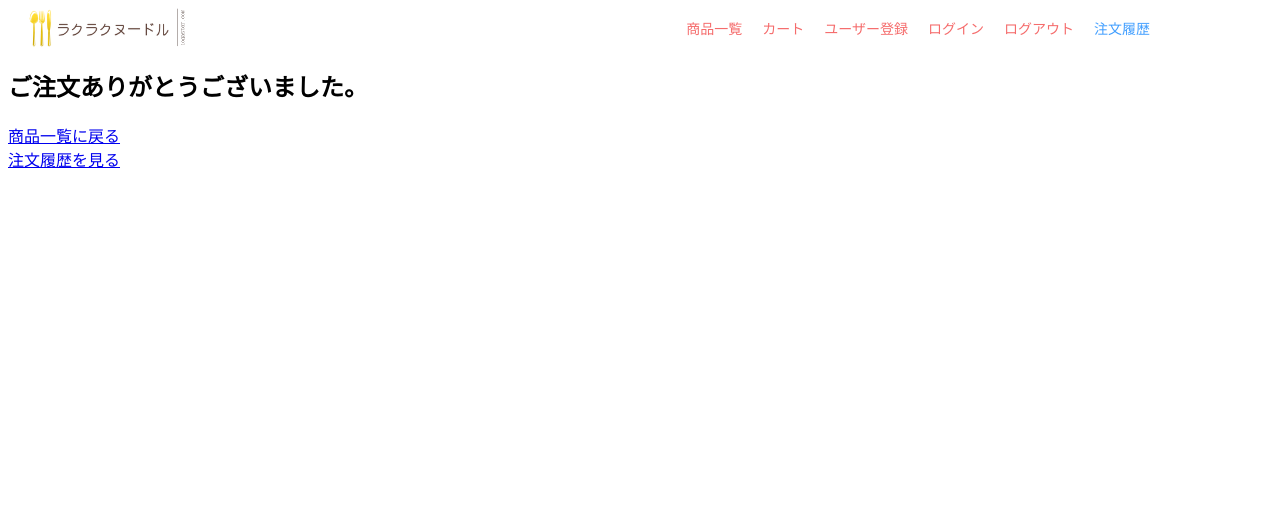
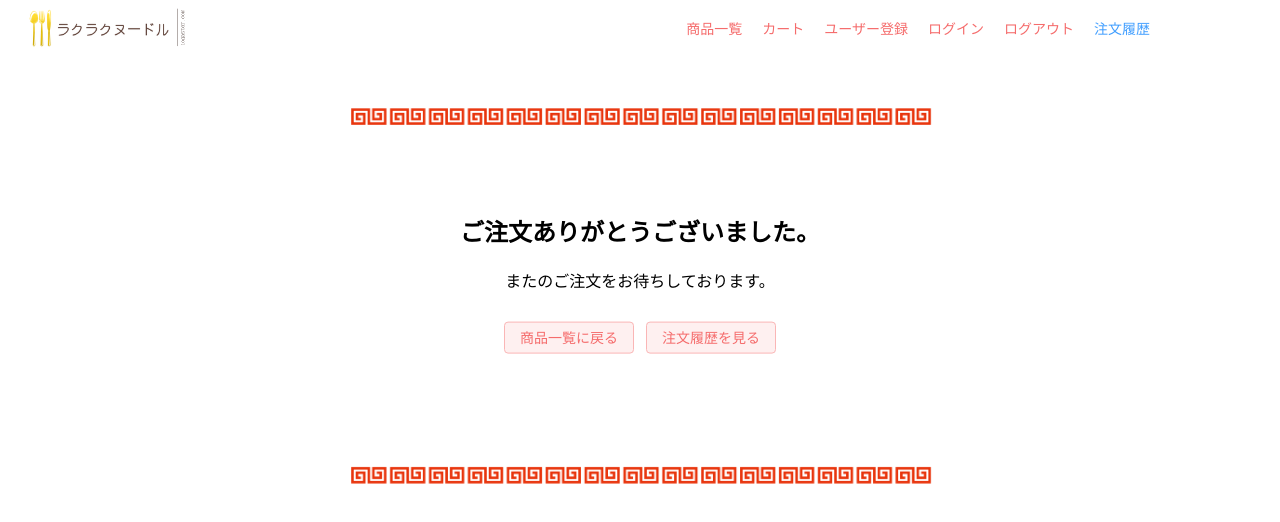
Before and after one commit to Mmy26/vue3-ecsite, a Vue app: page /orderFinished in a window 1280 px wide. Shown: the top 522 px of the page. Built offline with nearby package versions, Linux system fonts and the light colour scheme.

Commit message:
注文完了ページCSS調整

```diff
--- a/components.d.ts
+++ b/components.d.ts
@@ -9,6 +9,8 @@ declare module '@vue/runtime-core' {
     ElButton: typeof import('element-plus/es')['ElButton']
     ElCard: typeof import('element-plus/es')['ElCard']
     ElCol: typeof import('element-plus/es')['ElCol']
+    ElForm: typeof import('element-plus/es')['ElForm']
+    ElFormItem: typeof import('element-plus/es')['ElFormItem']
     ElHeader: typeof import('element-plus/es')['ElHeader']
     ElImage: typeof import('element-plus/es')['ElImage']
     ElInput: typeof import('element-plus/es')['ElInput']
--- a/src/views/OrderFinished.vue
+++ b/src/views/OrderFinished.vue
@@ -1,9 +1,72 @@
-<script setup lang="ts"></script>
+<script setup lang="ts">
+import { useRouter } from "vue-router";
+
+const router = useRouter();
+
+const backToItemList = () => {
+  router.push("/itemList");
+};
+
+const orderHistory = () => {
+  router.push("/orderHistory");
+};
+</script>
 
 <template>
-  <h2>ご注文ありがとうございました。</h2>
-  <router-link to="/itemList">商品一覧に戻る</router-link> <br />
-  <router-link to="/orderHistory">注文履歴を見る</router-link>
+  <div class="back-img">
+    <div class="img-position">
+      <img src="/img_noodle/background.png" />
+    </div>
+    <div class="msg">
+      <h2>ご注文ありがとうございました。</h2>
+      <p>またのご注文をお待ちしております。</p>
+      <div class="button">
+        <div>
+          <el-button type="danger" plain @click="backToItemList"
+            >商品一覧に戻る</el-button
+          >
+          <el-button type="danger" plain @click="orderHistory"
+            >注文履歴を見る</el-button
+          >
+        </div>
+      </div>
+    </div>
+  </div>
 </template>
 
-<style scoped></style>
+<style scoped>
+.back-img {
+  position: relative;
+}
+
+.msg {
+  position: absolute;
+  top: 50%;
+  left: 50%;
+  transform: translate(-50%, -50%);
+}
+
+img {
+  margin-top: 50px;
+  width: 600px;
+  text-align: center;
+}
+
+.img-position{
+  text-align: center;
+}
+
+h2 {
+  text-align: center;
+}
+
+p {
+  text-align: center;
+  margin-bottom: 30px;
+}
+
+.button {
+  display: flex;
+  justify-content: center;
+}
+</style>
```
Also changed, not shown: public/img_noodle/background.png (added).
